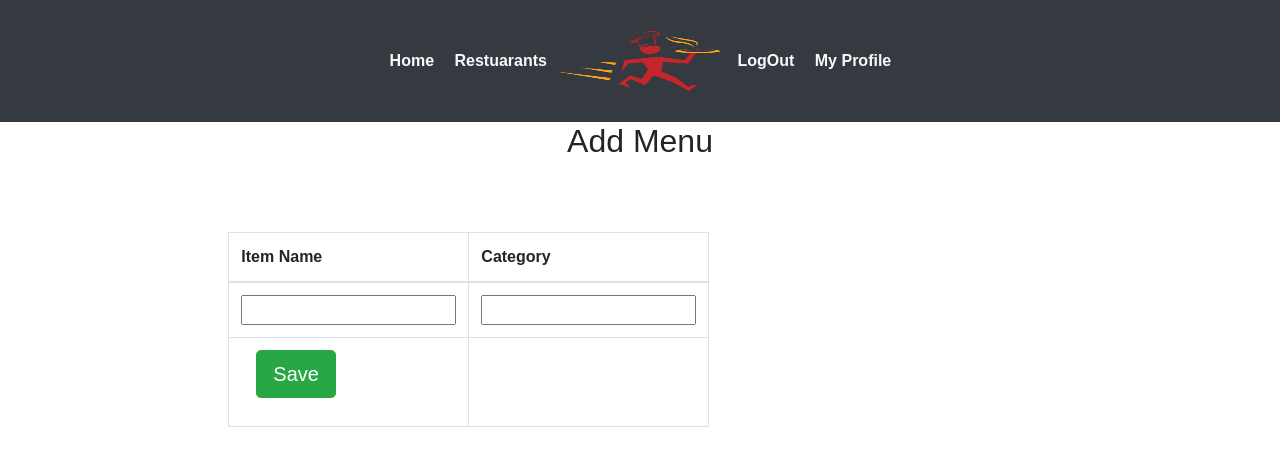
After one commit to randr97/restaurant, a Django app: page /profile/restaurant/menu in a window 1280 px wide. The commit adds this page. Shown: the top 466 px of the page. Run offline with Django 3.2, Linux system fonts and the light colour scheme; a user stored in the database is signed in; some libraries are stand-ins or nearby versions.

Commit message:
added menu-addition page

```diff
--- a/basicapp/forms.py
+++ b/basicapp/forms.py
@@ -1,6 +1,6 @@
 from django.contrib.auth.forms import UserCreationForm
 from django import forms
-from .models import User,Customer,Restaurant,Item,Menu
+from .models import *
 
 class CustomerSignUpForm(forms.ModelForm):
 	password = forms.CharField(widget=forms.PasswordInput)
@@ -27,6 +27,13 @@ class RestuarantSignUpForm(forms.ModelForm):
 				user.save()
 			return user
 
+
+class ItemForm(forms.ModelForm):
+    class Meta:
+        model = Item
+        fields = ['fname','category']
+
+
 class CustomerForm(forms.ModelForm):
 	class Meta:
 		model = Customer
--- /dev/null
+++ b/basicapp/templates/basicapp/rest_add_menu.html
@@ -0,0 +1,38 @@
+{% extends 'basicapp/base.html'%}
+{% block title %}Update restaurant profile {% endblock %}
+
+{% block body %}
+<div class="container">
+	<h2 class="text-center">{{title}}</h2>
+</div>
+<div class="container col-md-8">
+
+	    <div class="row">
+	    <div class="col-md-4 col-md-offset-2">
+		<form method="post" class="form-horizontal" enctype="multipart/form-data">
+			<table class="table table-hover table-bordered">
+				{% csrf_token %}
+				<thead>
+					<th>Item Name</th>
+					<th>Category</th>
+				</thead>
+				<tr>
+					<td> {{ form.fname }}</td>
+					<td> {{ form.category }}</td>
+					</tr>
+					<td><div class="form-group">
+          	<div class="col-sm-offset-2 col-sm-10">
+                <button type="submit" class="btn btn-success btn-lg">Save</button>
+          	 </div>
+   		</div></td>
+
+				</thead>
+
+
+		</form>
+	</div>
+</div>
+ <br>
+</div>
+
+{% endblock%}
--- a/basicapp/templates/basicapp/rest_profile.html
+++ b/basicapp/templates/basicapp/rest_profile.html
@@ -60,9 +60,9 @@
                                   <div class="col">
                                   <a class="btn btn-success btn-lg" href="{% url 'rupdate' user.id %}">Edit</a>
                                 </div>
-                                <!--<div class="col">
-                                   <a class="btn btn-success btn-lg" href="{%url 'rcreate' %}">Complete profile</a>
-                                </div>-->
+                                <div class="col">
+                                   <a class="btn btn-success btn-lg" href="{%url 'addfood' %}">Add Menu</a>
+                                </div>
                                 </div>
                           </div>
                 </div>
--- a/basicapp/urls.py
+++ b/basicapp/urls.py
@@ -10,6 +10,7 @@ urlpatterns = [
     path('login/restaurant/',views.restLogin,name='rlogin'),
     path('register/restaurant/',views.restRegister,name='rregister'),
     path('profile/restaurant/',views.restaurantProfile,name='rprofile'),
+    path('profile/restaurant/menu',views.restaurantMenu,name='addfood'),
     path('profile/user/',views.customerProfile,name='profile'),
     path('user/create/',views.createCustomer,name='ccreate'),
     path('user/update/<int:id>/',views.updateCustomer,name='cupdate'),
--- a/basicapp/views.py
+++ b/basicapp/views.py
@@ -100,7 +100,7 @@ def createCustomer(request):
 
 
 def updateCustomer(request,id):
-	form  	 = CustomerForm(request.POST or None,instance=request.user.customer)
+	form = CustomerForm(request.POST or None,instance=request.user.customer)
 	if form.is_valid():
 		form.save()
 		return redirect('profile')
@@ -246,6 +246,20 @@ def createRestaurant(request):
 	'title':"Complete Your Restaurant profile"
 	}
 	return render(request,'basicapp/rest_profile_form.html',context)
+
+@login_required(login_url='/login/restaurant/')
+def restaurantMenu(request):
+	form=ItemForm(request.POST or None,request.FILES or None)
+	if form.is_valid():
+		instance = form.save(commit=False)
+		instance.user = request.user
+		instance.save()
+		return redirect("addfood")
+	context={
+	'form':form,
+	'title':"Add Menu"
+	}
+	return render(request,'basicapp/rest_add_menu.html',context)
 
 
 @login_required(login_url='/login/restaurant/')
```
Also changed, not shown: db.sqlite3, media/IMG_1397.JPG (added).
